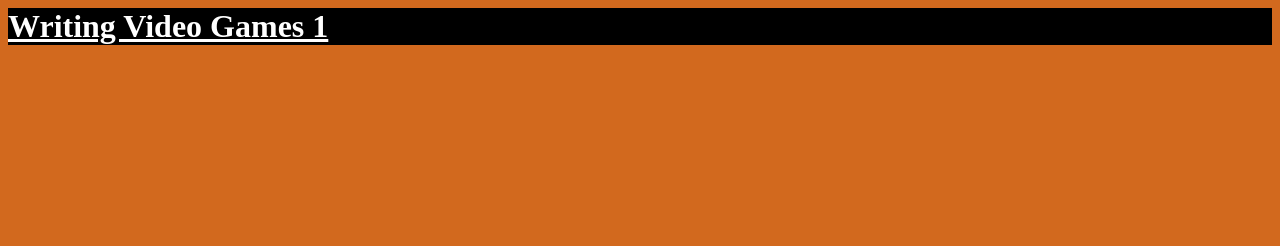
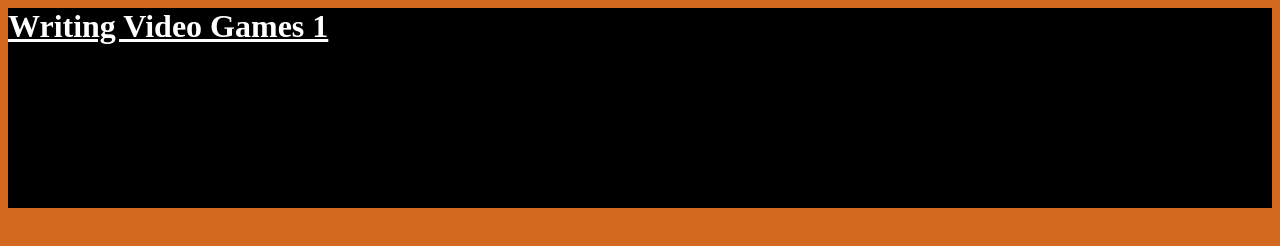
Before and after one commit to cbutton01/SUN, a plain HTML site: page index.html in a window 1280 px wide. Drawn offline with Linux system fonts and the light colour scheme.

Commit message:
add more css

```diff
--- a/main.css
+++ b/main.css
@@ -6,4 +6,8 @@ Body {
     background-color: black;
     color: white;
     text-decoration: underline;
+    margin: 0 0;
+    width: 100%;
+    height: 200px;
+    box-shadow: 2 2 2 #222;
 }
```
